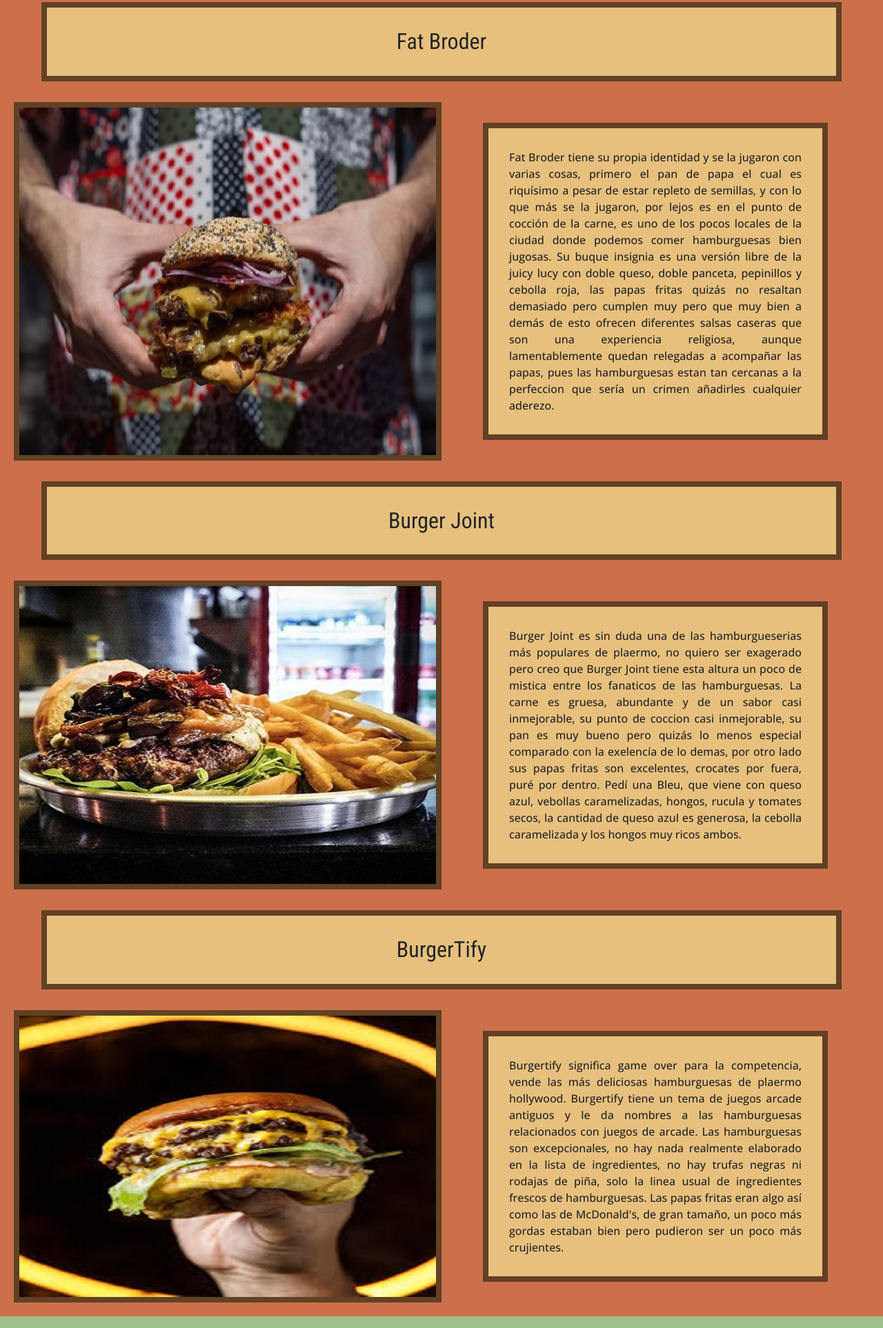
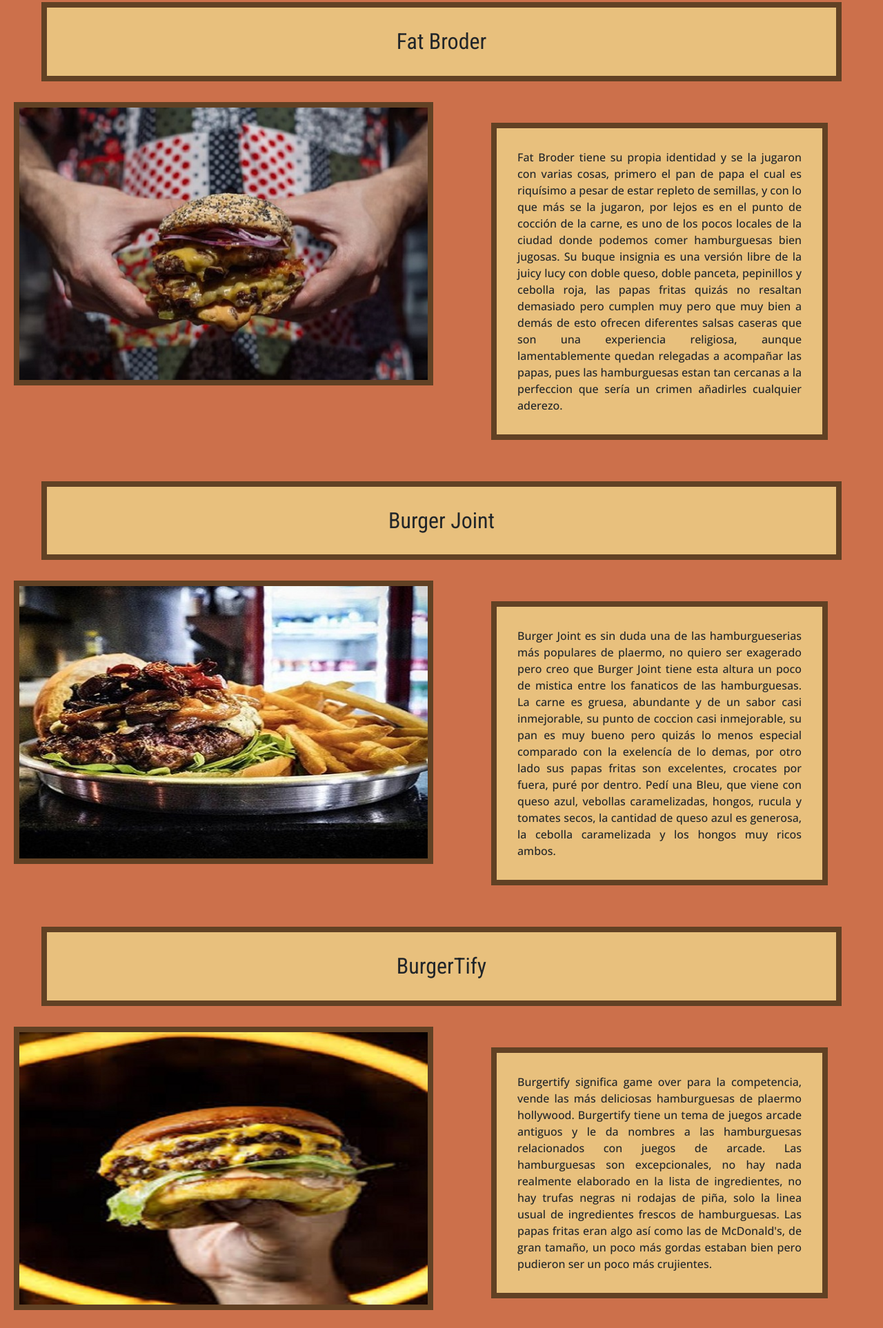
Before and after one commit to JesusSalazarMatos/bairesStreedFoodJesusSalazar29300, a plain HTML site: page pages/burgers.html in a window 1280 px wide. Shown: the part 853-2779 px from the top of the page at 69% size. Drawn offline with nearby package versions, Linux system fonts and the light colour scheme.

Commit message:
modified:   index.html 	modified:   pages/burgers.html 	modified:   pages/pizza.html 	modified:   pages/sushi.html 	modified:   style/style.css

```diff
--- a/pages/burgers.html
+++ b/pages/burgers.html
@@ -39,19 +39,19 @@
     <main>
         <section >
             <h1 data-aos="zoom-in" class="display-2">BURGERS</h1>
-        <div class="imgUno">
-        <img src="../images/burger.jpg" alt="hamburguesa" data-aos="flip-down">
-        </div>
+            <div class="imgUno">
+            <img src="../images/burger.jpg" alt="hamburguesa" data-aos="flip-down">
+            </div>
     </section>
 
         <section>
-            <article class="art">
-                <div class="divTitle"><h2>Fat Broder</h2></div>
-                <div class="divImg">
+            <article class="art row justify-content-center">
+                <div class="divTitle col-lg-12 col-md-10 col-sm-8"><h2>Fat Broder</h2></div>
+                <div class="divImg col-lg-6 col-md-8 col-sm-8">
                     <img src="../images/fatBroder.jpg" alt="hamburguesa fatBroder" data-aos="flip-down">
                 </div>
 
-                <div class="divText">
+                <div class="divText col-lg-6 col-md-10 col-sm-8">
                     <p data-aos="flip-up">     Fat Broder tiene su propia identidad y se la jugaron con varias cosas, primero el pan de papa
                     el cual es riquísimo a pesar de estar repleto de semillas, y con lo que más se la jugaron, por
                     lejos es en el punto de cocción de la carne, es uno de los pocos locales de la ciudad donde podemos
@@ -65,12 +65,12 @@
                 </div>
 
             </article>
-            <article class="art">
-                <div class="divTitle"><h2>Burger Joint</h2></div>
-                <div class="divImg">
+            <article class="art row justify-content-center">
+                <div class="divTitle col-lg-12 col-md-10 col-sm-8"><h2>Burger Joint</h2></div>
+                <div class="divImg col-lg-6 col-md-8 col-sm-8">
                     <img src="../images/burgerJoint.jpg" alt="Hamburguesa The Burger Joint" data-aos="flip-down">
                 </div>
-                <div class="divText">
+                <div class="divText col-lg-6 col-md-10 col-sm-8">
                     <p data-aos="flip-up">
                         Burger Joint es sin duda una de las hamburgueserias más populares de plaermo, no quiero ser exagerado pero
                     creo que Burger Joint tiene esta altura un poco de mistica entre los fanaticos de las hamburguesas.
@@ -84,12 +84,12 @@
                 </div>
 
             </article>
-            <article class="art">
-                <div class="divTitle"><h2>BurgerTify</h2></div>
-                <div class="divImg">
+            <article class="art row justify-content-center">
+                <div class="divTitle col-lg-12 col-md-10 col-sm-8"><h2>BurgerTify</h2></div>
+                <div class="divImg col-lg-6 col-md-8 col-sm-8">
                     <img src="../images/burgerTify.jpg" alt="Hamburguesa burgertify" data-aos="flip-down">
                 </div>
-                <div class="divText">
+                <div class="divText col-lg-6 col-md-10 col-sm-8">
                     <p data-aos="flip-up">
                   Burgertify significa game over para la competencia, vende las más deliciosas hamburguesas de plaermo
                   hollywood. Burgertify tiene un tema de juegos arcade antiguos y le da nombres a las hamburguesas
```
Also changed, not shown: index.html (+14 -15 lines), pages/pizza.html (+12 -12 lines), pages/sushi.html (+12 -12 lines), style/style.css (+12 -3 lines).
